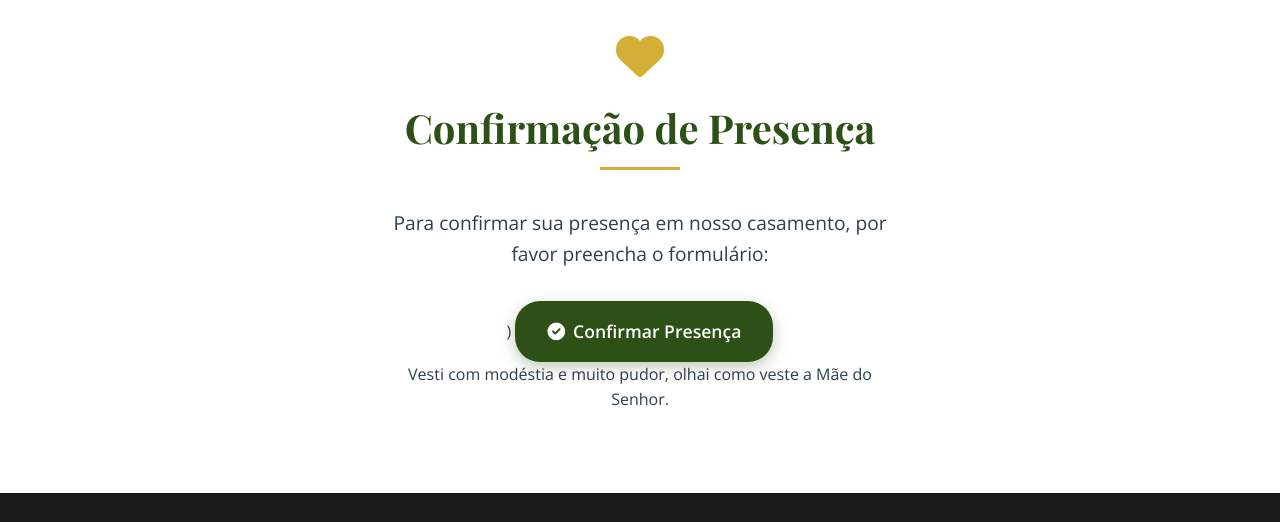
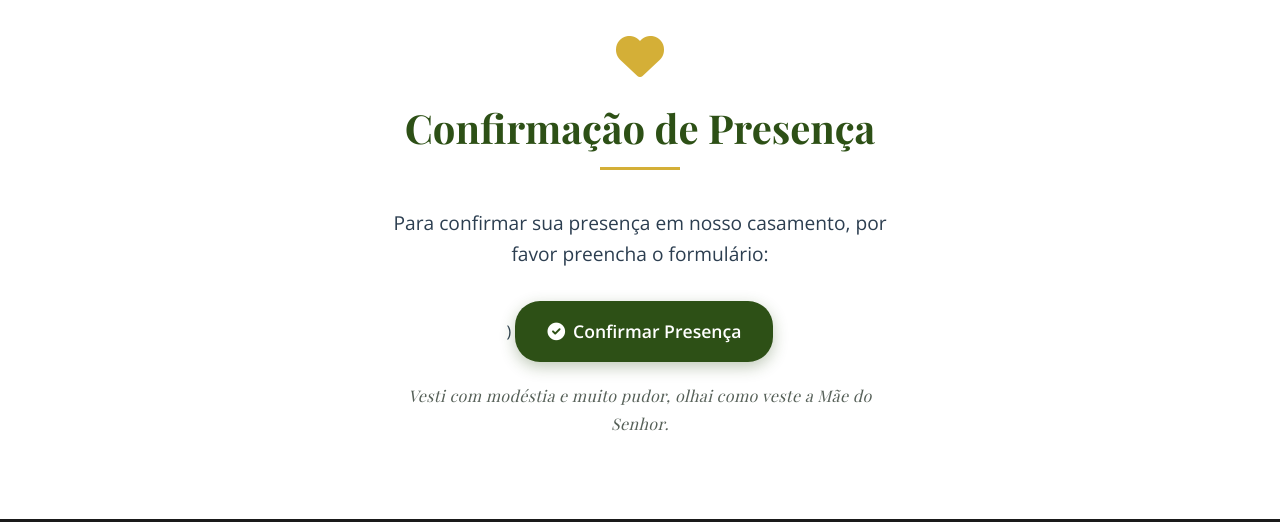
Before and after one commit to pedrovovp/Ju-e-Pedro-Casamento, a website: page index.html in a window 1280 px wide. Shown: the part 3674-4196 px from the top of the page. Drawn offline with nearby package versions, Linux system fonts and the light colour scheme.

Commit message:
Atualizar o style.css

```diff
--- a/style.css
+++ b/style.css
@@ -545,6 +545,17 @@ section {
     box-shadow: 0 8px 25px rgba(45, 80, 22, 0.4);
 }
 
+.rsvp-note {
+    margin: 1.25rem auto 0;
+    font-size: 1rem;
+    max-width: 520px;
+    color: #566058;
+    font-family: "Playfair Display", serif;
+    font-style: italic;
+    letter-spacing: 0.4px;
+    line-height: 1.8;
+}
+
 /* Footer */
 .footer {
     background: var(--black);
```
